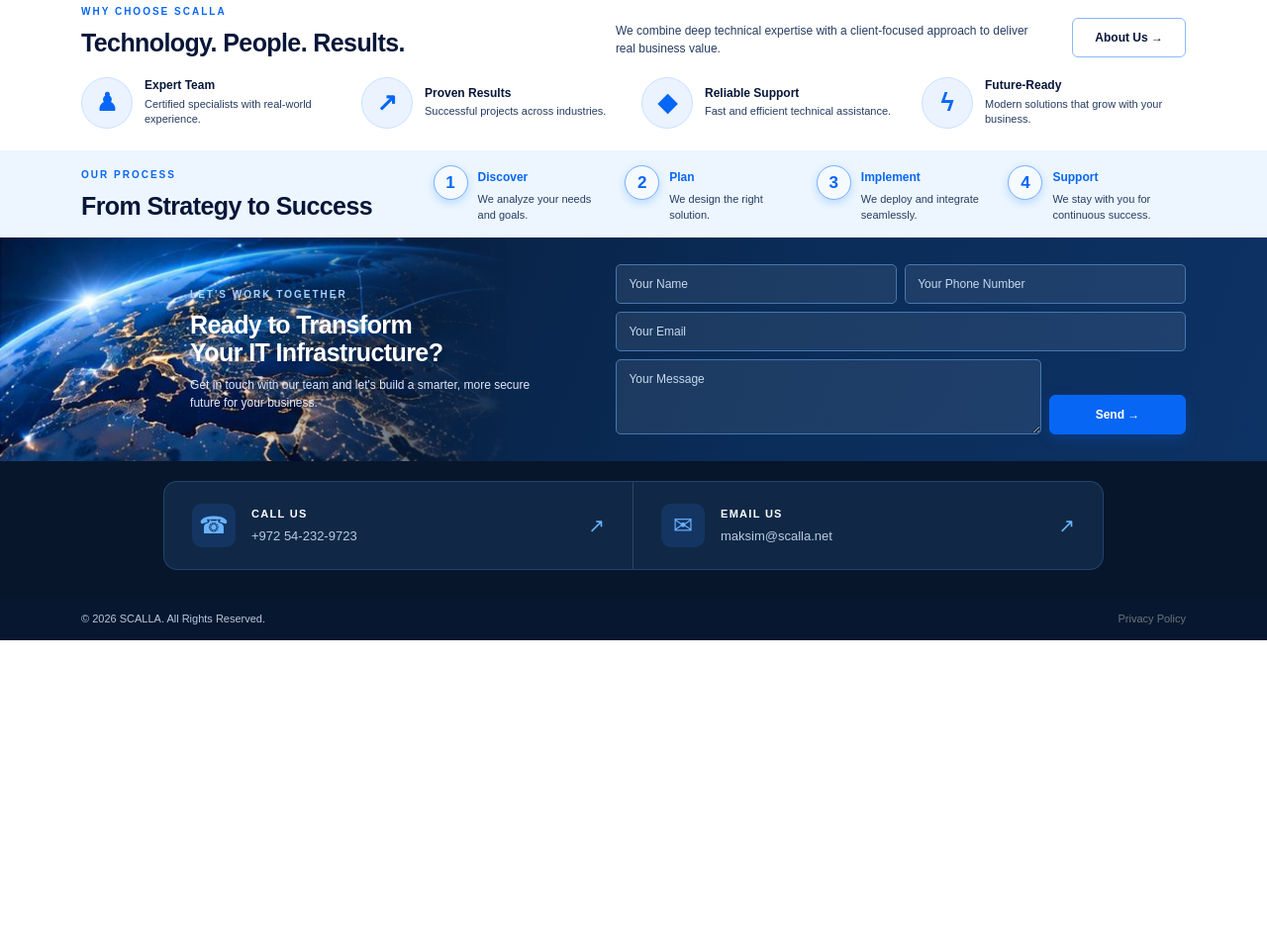
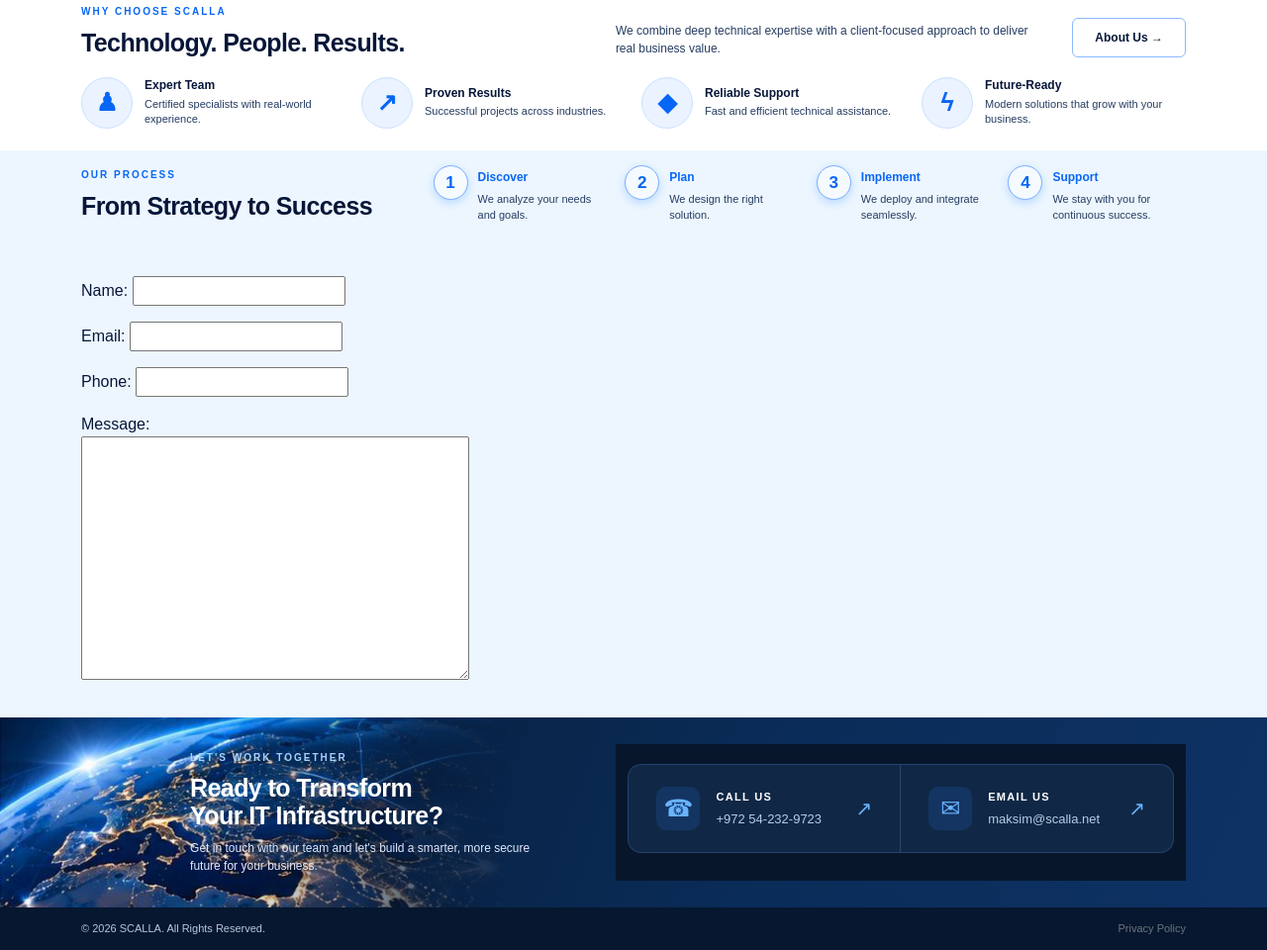
Before and after one commit to Dariia1992/SCALLA, a Django app: template services/templates/services/home.html in a window 1280 px wide. Shown: the part 862-1822 px from the top of the page at 99% size. Before the commit the page ends 1509 px from the top, so only its background shows below. Run offline with Django 5.2, Linux system fonts and the light colour scheme; the template is opened without the code that fills it: values that come from a table or form of the project are taken from there, others are empty.

Commit message:
Add form new

```diff
--- /dev/null
+++ b/services/forms.py
@@ -0,0 +1,7 @@
+from django import forms
+from .models import ContactRequest
+
+class ContactRequestForm(forms.ModelForm):
+    class Meta:
+        model = ContactRequest
+        fields = ["name","email","phone","message"]
--- a/services/templates/services/base.html
+++ b/services/templates/services/base.html
@@ -113,5 +113,7 @@
         src="https://cdn.jsdelivr.net/npm/bootstrap@5.3.3/dist/js/bootstrap.bundle.min.js">
     </script>
 
+
+
 </body>
 </html>
--- /dev/null
+++ b/services/templates/services/form.html
@@ -0,0 +1,4 @@
+<form method = "post" class="mt-4" action="{% url 'home' %}">
+    {% csrf_token %}
+    {{ form.as_p }}
+</form>
--- a/services/templates/services/home.html
+++ b/services/templates/services/home.html
@@ -507,7 +507,14 @@
     </div>
 
 </section>
+<!-- ================= Form ================= -->
+<section id="work" class="work-section">
 
+    <div class="container process-layout">
+{% include "services/form.html" %}
+
+    </div>
+</section>
 
 <!-- ================= CONTACT ================= -->
 
@@ -542,81 +549,6 @@
 
         </div>
 
-        <div class="contact-form">
-
-            {% if messages %}
-                {% for message in messages %}
-                    <div class="alert alert-{{ message.tags }}">
-                        {{ message }}
-                    </div>
-                {% endfor %}
-            {% endif %}
-
-            <form method="post" action="{% url 'home' %}">
-                {% csrf_token %}
-
-                <div class="row g-2">
-
-                    <div class="col-md-6">
-                        <input
-                            type="text"
-                            name="name"
-                            class="form-control"
-                            placeholder="Your Name"
-                            maxlength="100"
-                            required
-                        >
-                    </div>
-
-                    <div class="col-md-6">
-                        <input
-                            type="tel"
-                            name="phone"
-                            class="form-control"
-                            placeholder="Your Phone Number"
-                            maxlength="20"
-                            required
-                        >
-                    </div>
-
-                    <div class="col-12">
-                        <input
-                            type="email"
-                            name="email"
-                            class="form-control"
-                            placeholder="Your Email"
-                            required
-                        >
-                    </div>
-
-                    <div class="col-md-9">
-                        <textarea
-                            name="message"
-                            class="form-control"
-                            rows="3"
-                            placeholder="Your Message"
-                            required
-                        ></textarea>
-                    </div>
-
-                    <div class="col-md-3 d-flex align-items-end">
-                        <button
-                            type="submit"
-                            class="scalla-btn w-100"
-                        >
-                            Send →
-                        </button>
-                    </div>
-
-                </div>
-
-            </form>
-
-        </div>
-
-    </div>
-
-</section>
 
 
 <!-- ================= CONTACT DETAILS ================= -->
--- a/services/views.py
+++ b/services/views.py
@@ -9,6 +9,7 @@ from django.core.mail import send_mail
 from django.conf import settings
 
 from .models import ContactRequest
+from .forms import ContactRequestForm
 
 
 logger = logging.getLogger(__name__)
@@ -17,6 +18,9 @@ logger = logging.getLogger(__name__)
 def home(request):
 
     if request.method == "POST":
+        form = ContactRequestForm(request.POST)
+        if form.is_valid():
+            contact = form.save()
 
         # Получаем данные из формы
         name = request.POST.get("name", "").strip()
```
